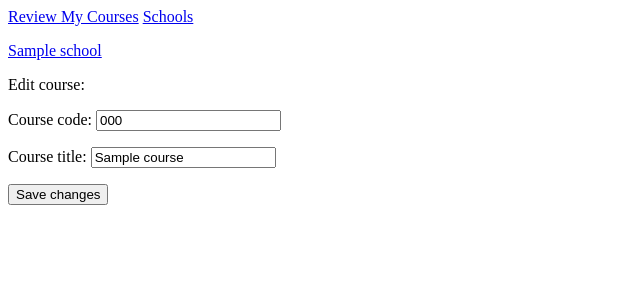
After one commit to nkallem/review_my_courses, a Django app: page /edit_course/1/ in a window 1280 px wide. The commit adds this page. Shown: the top 300 px of the page, without its empty margins (0-640 px from the left). Run offline with Django 4.2, Linux system fonts and the light colour scheme; tables that the repository leaves empty hold one stand-in row (values such as "Sample post").

Commit message:
Added a page to edit courses

```diff
--- a/review_my_courses/models.py
+++ b/review_my_courses/models.py
@@ -80,7 +80,9 @@ class Course(models.Model):
 
     def validate_unique(self, *args, **kwargs):
         super().validate_unique(*args, **kwargs)
-        if self.__class__.objects.filter(school=self.school, course_code=self.course_code, title=self.title).exists():
+        duplicates = self.__class__.objects.filter(school=self.school, course_code=self.course_code, title=self.title)
+
+        if duplicates.exclude(id=self.id).exists():
             raise ValidationError(
                 message='A course with this school, code, and title already exists.',
                 code='Invalid Course',
--- /dev/null
+++ b/review_my_courses/templates/review_my_courses/edit_course.html
@@ -0,0 +1,13 @@
+{% extends "review_my_courses/base.html" %}
+
+{% block content %}
+
+    <p><a href="{% url 'review_my_courses:school' school.id %}">{{ school.name }}</a></p>
+    <p>Edit course:</p>
+    <form action="{% url 'review_my_courses:edit_course' course.id %}" method='post'>
+        {% csrf_token %}
+        {{ form.as_p }}
+        <button name='submit'>Save changes</button>
+    </form>
+
+{% endblock content %}
--- a/review_my_courses/templates/review_my_courses/school.html
+++ b/review_my_courses/templates/review_my_courses/school.html
@@ -11,7 +11,7 @@
     <table>
         <tr>
             <th>Course Code</th>
-            <th>Course Title</th>
+            <th colspan="3">Course Title</th>
             <th>Total Reviews</th>
             <th>Difficulty (1-5)</th>
             <th>Workload (hrs/week)</th>
@@ -22,6 +22,8 @@
             <tr>
                 <td><a href="{% url 'review_my_courses:course' course.id %}">{{ course.course_code }}</a></td>
                 <td>{{ course.title }}</td>
+                <td><a href="{% url 'review_my_courses:edit_course' course.id %}">Edit</a></td>
+                <td>Delete</td>
                 <td>{{ course.total_reviews }}</td>
                 <td>{{ course.average_difficulty|default_if_none:"N/A" }}</td>
                 <td>{{ course.average_workload|default_if_none:"N/A" }}</td>
--- a/review_my_courses/templates/review_my_courses/schools.html
+++ b/review_my_courses/templates/review_my_courses/schools.html
@@ -25,7 +25,6 @@
                 <td>{{ school.average_difficulty|default_if_none:"N/A" }}</td>
                 <td>{{ school.average_workload|default_if_none:"N/A" }}</td>
                 <td>{{ school.average_rating|default_if_none:"N/A" }}</td>
-
             </tr>
         {% endfor %}
     </table>
--- a/review_my_courses/urls.py
+++ b/review_my_courses/urls.py
@@ -22,4 +22,6 @@ urlpatterns = [
     path('new_review/<int:course_id>/', views.new_review, name='new_review'),
     # Page for editing a school.
     path('edit_school/<int:school_id>/', views.edit_school, name='edit_school'),
+    # Page for editing a course.
+    path('edit_course/<int:course_id>/', views.edit_course, name='edit_course'),
 ]
--- a/review_my_courses/views.py
+++ b/review_my_courses/views.py
@@ -107,3 +107,23 @@ def edit_school(request, school_id):
     # Display a blank or invalid form
     context = {'school': school, 'form': form}
     return render(request, 'review_my_courses/edit_school.html', context)
+
+
+def edit_course(request, course_id):
+    """Edit an existing course."""
+    course = Course.objects.get(id=course_id)
+    school = course.school
+
+    if request.method != 'POST':
+        # Initial request; pre-fill form with the current school.
+        form = CourseForm(instance=course)
+    else:
+        # POST data submitted; process data.
+        form = CourseForm(instance=course, data=request.POST)
+        if form.is_valid():
+            form.save()
+            return redirect('review_my_courses:school', school_id=school.id)
+
+    # Display a blank or invalid form
+    context = {'school': school, 'course': course, 'form': form}
+    return render(request, 'review_my_courses/edit_course.html', context)
```
